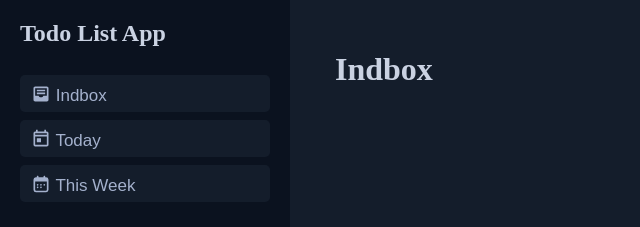
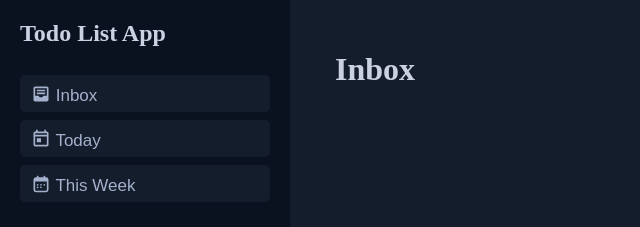
Before and after one commit to golam71/odin-todo-list, a website built with webpack: page src/template.html in a window 1280 px wide. Shown: the top 227 px of the page, 0-640 px from the left. Built offline with nearby package versions, Linux system fonts and the light colour scheme.

Commit message:
🔄 Fix typo in template.html: change "Indbox" to "Inbox" for button and main title

```diff
--- a/src/template.html
+++ b/src/template.html
@@ -10,14 +10,14 @@
 <body>
     <nav>
         <h1>Todo List App</h1>
-        <button>
+        <button id="inbox">
             <svg xmlns="http://www.w3.org/2000/svg" width="20" height="20"
                 viewBox="0 0 24 24"><!-- Icon from Material Symbols by Google - https://github.com/google/material-design-icons/blob/master/LICENSE -->
                 <path fill="currentColor"
                     d="M5 21q-.825 0-1.412-.587T3 19V5q0-.825.588-1.412T5 3h14q.825 0 1.413.588T21 5v14q0 .825-.587 1.413T19 21zm7-5q.95 0 1.725-.55T14.8 14H19V5H5v9h4.2q.3.9 1.075 1.45T12 16m-5-3.75h10v-2H7zm0-3.5h10v-2H7z" />
             </svg>
 
-            Indbox</button>
+            Inbox</button>
         <button>
             <svg xmlns="http://www.w3.org/2000/svg" width="20" height="20"
                 viewBox="0 0 24 24"><!-- Icon from Material Design Icons by Pictogrammers - https://github.com/Templarian/MaterialDesign/blob/master/LICENSE -->
@@ -62,7 +62,7 @@
     </nav>
     <main>
         <h1 id="main-title">
-            Indbox
+            Inbox
         </h1>
     </main>
 </body>
```
